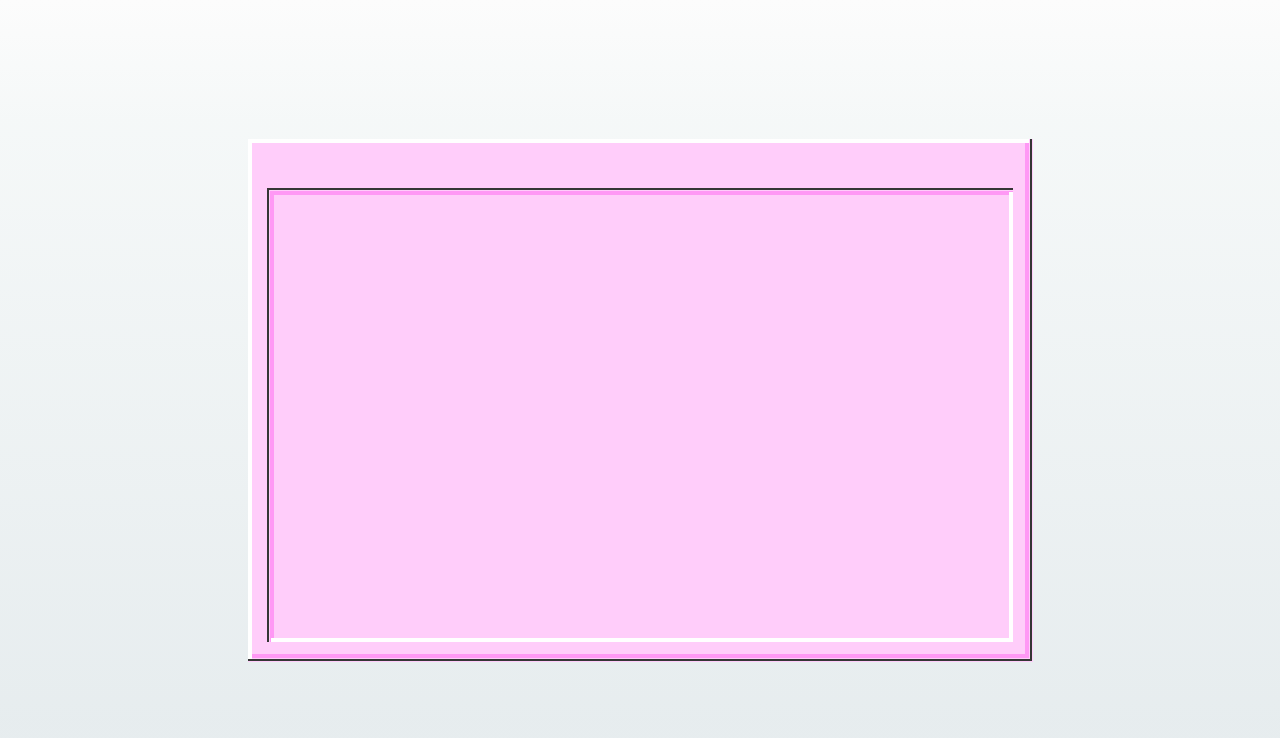
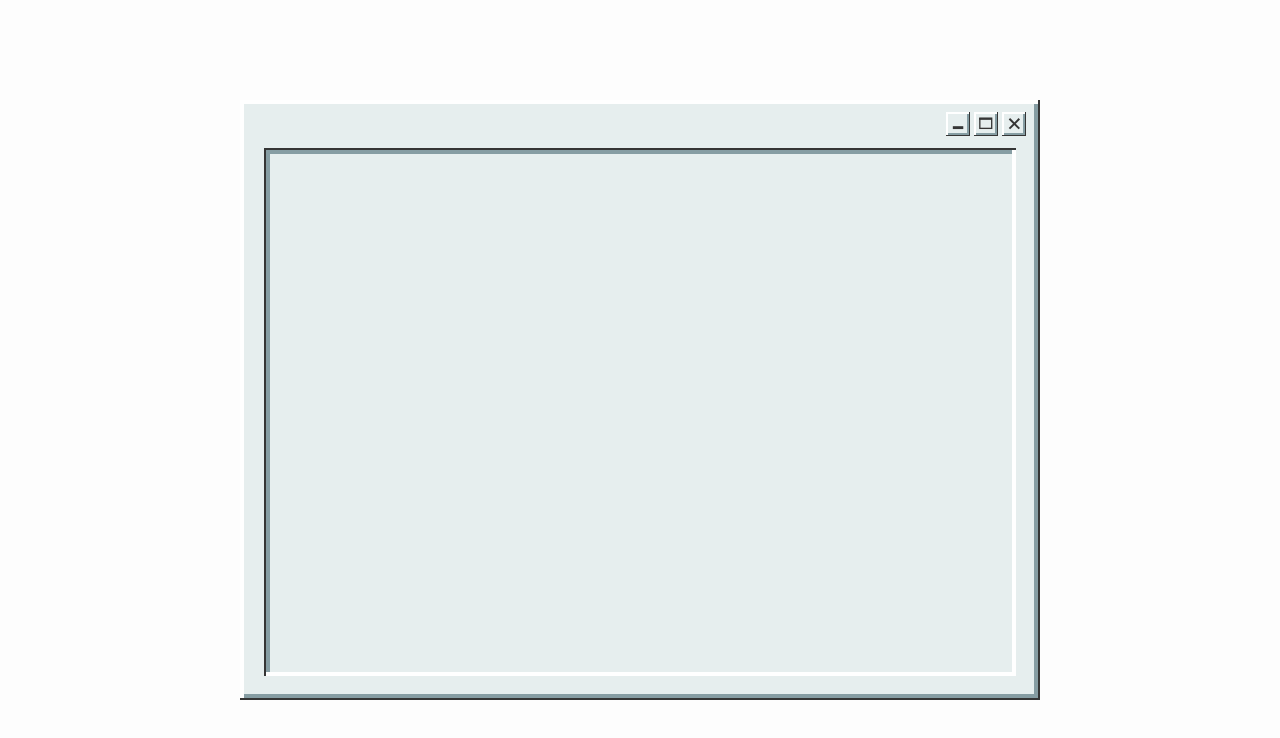
Before and after one commit to alanuecker/alanuecker.github.io, a React (Create React App) app: page / in a window 1280 px wide. Shown: the top 738 px of the page. Built offline with nearby package versions, Linux system fonts and the light colour scheme.

Commit message:
added buttons to top

```diff
--- a/src/components/App/App.tsx
+++ b/src/components/App/App.tsx
@@ -3,6 +3,7 @@ import React from 'react';
 import { Footer } from '../Footer';
 import { Introduction } from '../Introduction';
 import { Name } from '../Name';
+import { TopBarButton } from '../TopBarButton';
 
 import classes from './style.module.scss';
 
@@ -10,7 +11,69 @@ export const App: React.FC = () => {
   return (
     <div className={classes.root}>
       <div className={classes.window}>
-        <div className={classes.background} />
+        <div className={classes['top-bar']}>
+          <TopBarButton>
+            <svg
+              width="12"
+              height="5"
+              style={{ marginTop: '7px' }}
+              viewBox="0 0 14 5"
+              fill="none"
+              xmlns="http://www.w3.org/2000/svg"
+            >
+              <path
+                d="M0.971771 2.64636H13.1592"
+                stroke="#353535"
+                strokeWidth="3.35831"
+              />
+            </svg>
+          </TopBarButton>
+          <TopBarButton>
+            <svg
+              width="14"
+              height="auto"
+              style={{ marginTop: '-6px', marginLeft: '-1px' }}
+              viewBox="0 0 19 23"
+              fill="none"
+              xmlns="http://www.w3.org/2000/svg"
+            >
+              <path
+                d="M0.224884 8.70721H17.6392"
+                stroke="#353535"
+                strokeWidth="2.46276"
+              />
+              <rect
+                x="1.12043"
+                y="7.61219"
+                width="16.1199"
+                height="13.881"
+                stroke="#353535"
+                strokeWidth="1.7911"
+              />
+            </svg>
+          </TopBarButton>
+          <TopBarButton>
+            <svg
+              width="12"
+              height="12"
+              style={{ marginLeft: '-1px' }}
+              viewBox="0 0 15 15"
+              fill="none"
+              xmlns="http://www.w3.org/2000/svg"
+            >
+              <path
+                d="M1.80786 0.955353L14.1217 13.2691"
+                stroke="#353535"
+                strokeWidth="2.46276"
+              />
+              <path
+                d="M1.80786 13.2691L14.1217 0.955343"
+                stroke="#353535"
+                strokeWidth="2.46276"
+              />
+            </svg>
+          </TopBarButton>
+        </div>
         <div className={classes['frame-accent']} />
         <div className={classes['frame-light']} />
         <div className={classes['frame-dark']} />
--- a/src/components/App/style.module.scss
+++ b/src/components/App/style.module.scss
@@ -1,8 +1,19 @@
 // Color Palette
-$light: #e6eeee;
-$gradient-end: #c2d1d6;
+$background: rgba(253, 253, 253, 1);
 $dark: #141516;
-$background: #cbcbcb;
+
+$frame-accent: #869da3;
+$frame-light: #fff;
+$frame-dark: #353535;
+$window-background: #e6eeee;
+
+$width: min(800px, 100%);
+$height: min(600px, 100%);
+$frame-width: 1.5rem;
+$header-height: 3rem;
+
+$inner-frame-width: calc($width - 2 * $frame-width);
+$inner-frame-height: calc($height - $frame-width - $header-height);
 
 .root {
   display: flex;
@@ -15,91 +26,91 @@ $background: #cbcbcb;
 
   padding: 2rem;
 
-  background: linear-gradient(
-    rgba(252, 252, 252, 1) 0%,
-    rgba($light, 0.4) 15%,
-    rgba($gradient-end, 0.4) 90%
-  );
+  background: $background;
+}
+
+.top-bar {
+  display: flex;
+  justify-content: flex-end;
+  align-items: center;
+  gap: 0.25rem;
+
+  position: absolute;
+  left: 4px;
+  right: calc(($frame-width - 4px - 6px) / 2 + 1px + 6px);
+
+  height: $header-height;
+
+  z-index: 100;
 }
 
 .window {
   position: relative;
-  width: 785px;
-  height: 523px;
+  width: $width;
+  height: $height;
+
+  background: $window-background;
 }
 
 .frame-dark {
   position: absolute;
-  width: 746px;
-  height: 454px;
-  left: 19px;
-  top: 49px;
+  width: $inner-frame-width;
+  height: $inner-frame-height;
+  left: $frame-width;
+  top: $header-height;
 
-  border-left: 2px solid #353535;
-  border-top: 2px solid #353535;
+  border-left: 2px solid $frame-dark;
+  border-top: 2px solid $frame-dark;
 }
 
 .frame-light {
   position: absolute;
-  width: 742px;
-  height: 450px;
-  left: 23px;
-  top: 53px;
+  width: $inner-frame-width;
+  height: $inner-frame-height;
+  left: $frame-width;
+  top: $header-height;
 
-  border-right: 4px solid #ffffff;
-  border-bottom: 4px solid #ffffff;
+  border-right: 4px solid $frame-light;
+  border-bottom: 4px solid $frame-light;
 }
 
 .frame-accent {
   position: absolute;
-  width: 743px;
-  height: 451px;
-  left: 22px;
-  top: 52px;
+  width: calc($inner-frame-width - 2px);
+  height: calc($inner-frame-height - 2px);
+  left: calc($frame-width + 2px);
+  top: calc($header-height + 2px);
 
-  border-left: 4px solid #ff98f5;
-  border-top: 4px solid #ff98f5;
+  border-left: 4px solid $frame-accent;
+  border-top: 4px solid $frame-accent;
 }
 
 .outer-frame-light {
   position: absolute;
-  width: 781px;
-  height: 521px;
-  left: 0;
-  top: 0;
+  width: $width;
+  height: $height;
 
-  border-left: 4px solid #ffffff;
-  border-top: 4px solid #ffffff;
+  border-left: 4px solid $frame-light;
+  border-top: 4px solid $frame-light;
 }
 
 .outer-frame-accent {
   position: absolute;
-  width: 781px;
-  height: 519px;
-  left: 0;
-  top: 0;
+  width: calc($width - 2px);
+  height: calc($height - 2px);
 
-  border-right: 4px solid #ff98f5;
-  border-bottom: 4px solid #ff98f5;
+  right: 2px;
+  bottom: 2px;
+
+  border-right: 4px solid $frame-accent;
+  border-bottom: 4px solid $frame-accent;
 }
 
 .outer-frame-dark {
   position: absolute;
-  width: 784px;
-  height: 522px;
-  left: 0;
-  top: 0;
+  width: $width;
+  height: $height;
 
-  border-right: 2px solid #353535;
-  border-bottom: 2px solid #353535;
+  border-right: 2px solid $frame-dark;
+  border-bottom: 2px solid $frame-dark;
 }
-
-.background {
-  position: absolute;
-  width: 785px;
-  height: 523px;
-  left: 0;
-  top: 0;
-
-  background: #ffcdfa;
-}
--- /dev/null
+++ b/src/components/TopBarButton/TopBarButton.tsx
@@ -0,0 +1,18 @@
+import React from 'react';
+
+import classes from './style.module.scss';
+
+interface Props {
+  children?: React.ReactNode;
+}
+
+export const TopBarButton: React.FC<Props> = ({ children }) => {
+  return (
+    <div className={classes.root}>
+      <div className={classes['outer-frame-accent']} />
+      <div className={classes['outer-frame-light']} />
+      <div className={classes['outer-frame-dark']} />
+      {children}
+    </div>
+  );
+};
--- /dev/null
+++ b/src/components/TopBarButton/index.ts
@@ -0,0 +1 @@
+export * from './TopBarButton';
--- /dev/null
+++ b/src/components/TopBarButton/style.module.scss
@@ -0,0 +1,52 @@
+// Color Palette
+
+$frame-accent: #869da3;
+$frame-light: #fff;
+$frame-dark: #353535;
+$window-background: #e6eeee;
+
+$width: 1.5rem;
+$height: 1.5rem;
+
+.root {
+  display: flex;
+  align-items: center;
+  justify-content: center;
+
+  position: relative;
+
+  width: $width;
+  height: $height;
+
+  background: $window-background;
+}
+
+.outer-frame-light {
+  position: absolute;
+  width: $width;
+  height: $height;
+
+  border-left: 2.5px solid $frame-light;
+  border-top: 2.5px solid $frame-light;
+}
+
+.outer-frame-accent {
+  position: absolute;
+  width: calc($width - 1.5px);
+  height: calc($height - 1.5px);
+
+  right: 1.5px;
+  bottom: 1.5px;
+
+  border-right: 2.5px solid $frame-accent;
+  border-bottom: 2.5px solid $frame-accent;
+}
+
+.outer-frame-dark {
+  position: absolute;
+  width: $width;
+  height: $height;
+
+  border-right: 1.5px solid $frame-dark;
+  border-bottom: 1.5px solid $frame-dark;
+}
```
